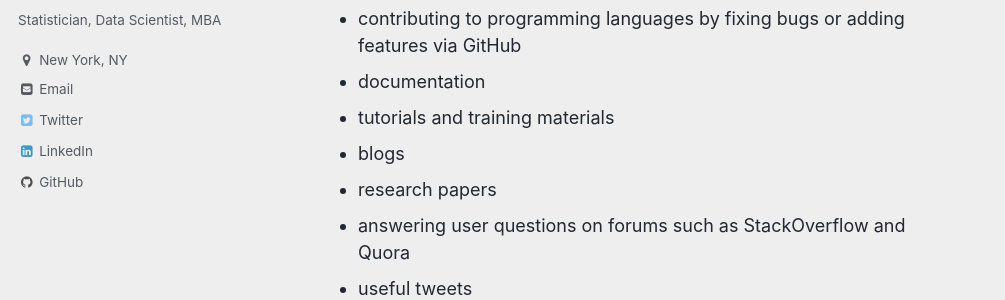
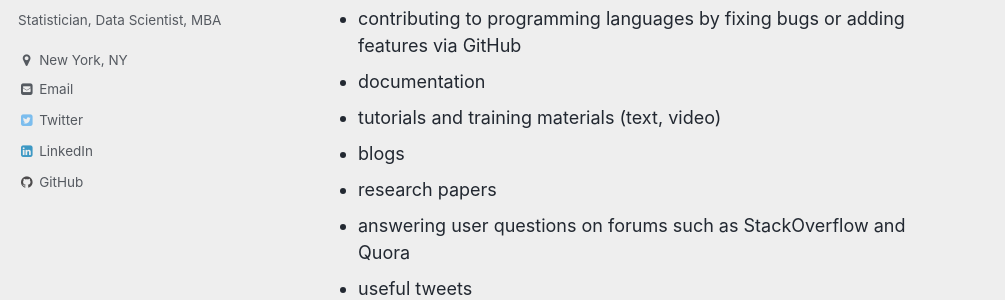
Before and after one commit to reshamas/reshamas.github.io, a Jekyll site: the page built from _posts/2018-04-07-how-i-unknowingly-contributed-to-open-source.md, in a window 1280 px wide and 900 px high, scrolled down 1629 px. Shown: the part 153-453 px from the top of the window, without its empty margins (0-1005 px from the left). Built offline with Jekyll 4.4.1, drawn with Linux system fonts in a browser that asks for light colours; emoji names are drawn with the system emoji font; comment, search, counter and statistics services are not loaded.

Commit message:
Update 2018-04-07-how-i-unknowingly-contributed-to-open-source.md

```diff
--- a/_posts/2018-04-07-how-i-unknowingly-contributed-to-open-source.md
+++ b/_posts/2018-04-07-how-i-unknowingly-contributed-to-open-source.md
@@ -29,7 +29,7 @@
 - creating additional libraries for programming languages
 - contributing to programming languages by fixing bugs or adding features via GitHub
 - documentation
-- tutorials and training materials
+- tutorials and training materials (text, video)
 - blogs
 - research papers
 - answering user questions on forums such as StackOverflow and Quora
```
